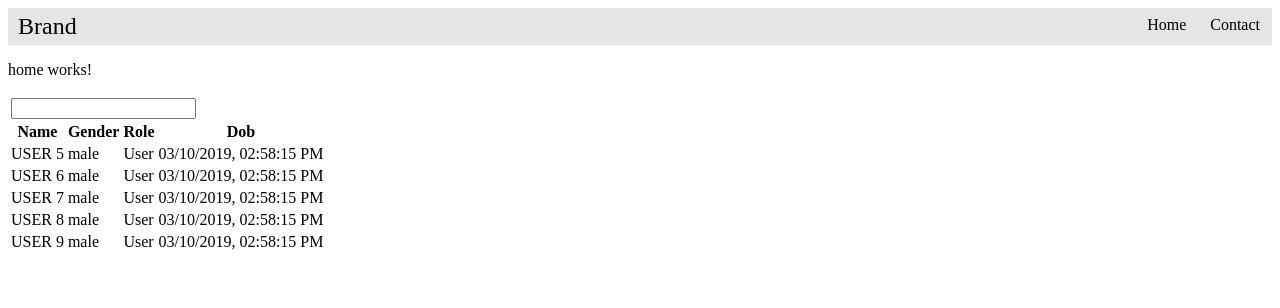
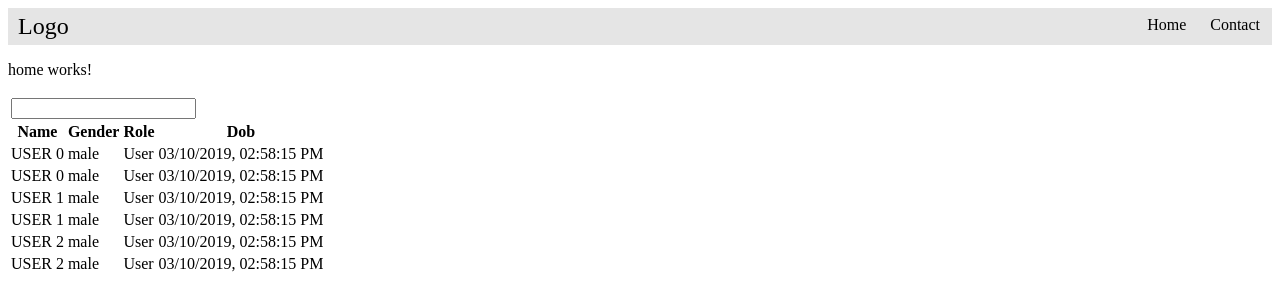
Before and after one commit to Manoj-kushwah/angular_class_2019_09_26, an Angular app: page / in a window 1280 px wide. Shown: the top 308 px of the page. Built offline with nearby package versions, Linux system fonts and the light colour scheme.

Commit message:
Directive and filter implemented.

```diff
--- a/src/app/app.component.html
+++ b/src/app/app.component.html
@@ -43,7 +43,7 @@
  -->
  <nav class="nav-top">
    <div class="logo">
-    Brand
+    <div appNavbar></div>
    </div>
   <ul>
     <li>
--- a/src/app/app.module.ts
+++ b/src/app/app.module.ts
@@ -4,10 +4,12 @@ import { NgModule } from '@angular/core';
 import { AppComponent } from './app.component';
 import { AppRoutingModule } from './app-routing.module';
 import { ListFilterPipe } from './shared/list-filter.pipe';
+import { NavbarDirective } from './shared/navbar.directive';
 
 @NgModule({
   declarations: [
     AppComponent,
+    NavbarDirective,
   ],
   imports: [
     BrowserModule,
--- a/src/app/home/home.component.html
+++ b/src/app/home/home.component.html
@@ -12,7 +12,7 @@
     <th>Role</th>
     <th>Dob</th>
   </tr>
-  <tr *ngFor="let user of getUsers() | listFilter: '5'">
+  <tr *ngFor="let user of getUsers() | listFilter: [listFilterKey, 6];">
       <td>{{user.getFirstName()+' '+user.getLastName() | uppercase}}</td>
       <td>{{user.getGender()}}</td>
       <td>{{user.getRole() | titlecase}}</td>
--- a/src/app/home/home.component.ts
+++ b/src/app/home/home.component.ts
@@ -9,7 +9,7 @@ import { User } from '../shared/user';
 })
 export class HomeComponent implements OnInit {
   private users: User[];
-  public listFilter:string = '';
+  public listFilterKey:string = '';
   constructor(private dataMap: DataMapService) {
     console.log("HomeComponent: ", dataMap);
     console.log("HomeComponent: getUserList: ", dataMap.getUserList());
@@ -25,7 +25,7 @@ export class HomeComponent implements OnInit {
 
   public filterName(event: any): void{
     console.log("HomeComponent: filterName: event: ", event);
-    this.listFilter = (event && event.target.value);
-    console.log("HomeComponent: filterName: listFilter: ", this.listFilter);
+    this.listFilterKey = (event && event.target.value);
+    console.log("HomeComponent: filterName: listFilterKey: ", this.listFilterKey);
   }
 }
--- a/src/app/shared/data-map.service.ts
+++ b/src/app/shared/data-map.service.ts
@@ -15,6 +15,13 @@ export class DataMapService {
       user.setGender("male");
       user.setDob(""+new Date);
       this.userList.push(user);
+      user = new User;
+      user.setFirstName("User");
+      user.setLastName(""+i);
+      user.setRole("user");
+      user.setGender("male");
+      user.setDob(""+new Date);
+      this.userList.push(user);
     }
   }
 
--- a/src/app/shared/list-filter.pipe.ts
+++ b/src/app/shared/list-filter.pipe.ts
@@ -8,7 +8,17 @@ export class ListFilterPipe implements PipeTransform {
 
   transform(value: User[], args?: any): any {
     console.log("value: ", value, "args: ", args);
-    value = value.filter(value=> (value.getLastName().localeCompare(args)!=-1));
+    console.log("value: ", value, "args limit: ", args[1]);
+    value = value.filter(value1=> (value1.getFirstName()+" "+value1.getLastName()).match(new RegExp(args[0], "i")));
+    if(args[1]){
+      let limited = [];
+      for(let i = 0; i<args[1]; i++) {
+        if(value[i]){
+          limited.push(value[i]);
+        }
+      }
+      value = limited;
+    }
     console.log("fainal: ", value);
     return value;
   }
--- /dev/null
+++ b/src/app/shared/navbar.directive.ts
@@ -0,0 +1,19 @@
+import { Directive, ElementRef, OnInit } from '@angular/core';
+
+@Directive({
+  selector: '[appNavbar]',
+
+})
+export class NavbarDirective implements OnInit{
+
+  constructor(private el: ElementRef) {
+    console.log("NavbarDirective: ", this);
+    console.log("NavbarDirective: el ", el);
+   }
+
+   ngOnInit(){
+     let div1: HTMLDivElement = this.el.nativeElement;
+     div1.innerHTML = 'Logo';
+   }
+
+}
```
Also changed, not shown: 1 other file (tests, documents, lock files or other folders).
